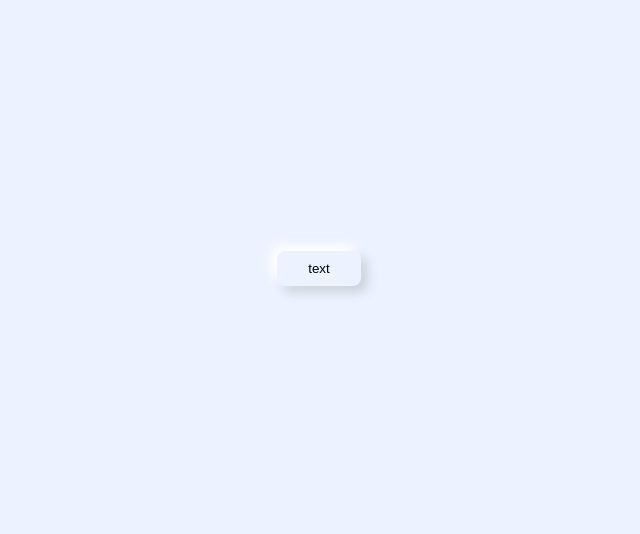
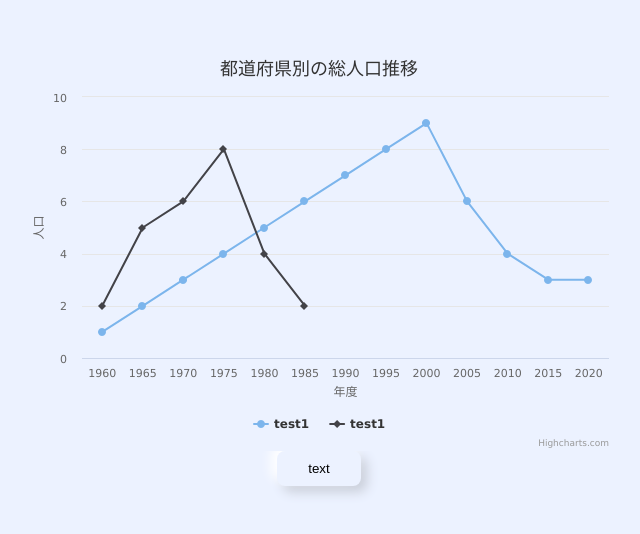
Before and after one commit to haruchu/population-graph, a Next.js app: page / in a window 1280 px wide. Shown: the part 132-666 px from the top of the page, without its empty margins (321-961 px from the left). Built offline with nearby package versions, Linux system fonts and the light colour scheme.

Commit message:
グラフ作成

```diff
--- a/package.json
+++ b/package.json
@@ -12,6 +12,8 @@
     "fix": "yarn lint:fix && yarn format"
   },
   "dependencies": {
+    "highcharts": "^10.3.2",
+    "highcharts-react-official": "^3.1.0",
     "next": "13.1.1",
     "react": "18.2.0",
     "react-dom": "18.2.0"
--- /dev/null
+++ b/src/components/graph/index.tsx
@@ -0,0 +1,46 @@
+import Highcharts from "highcharts";
+import HighchartsReact from "highcharts-react-official";
+
+export type HighchartsDataType = {
+  name: string;
+  data: number[];
+};
+
+export type GraphProps = {
+  populationData: HighchartsDataType[];
+};
+
+export const Graph = ({ populationData }: GraphProps) => {
+  const options = {
+    chart: {
+      backgroundColor: "#ECF2FF",
+    },
+    title: {
+      text: "都道府県別の総人口推移",
+    },
+    lang: {
+      noData: "データがありません",
+    },
+    noData: {
+      style: {
+        fontWeight: "bold",
+        fontSize: "20px",
+        color: "#000",
+      },
+    },
+    xAxis: {
+      categories: Array.from(Array(18).keys(), (x) => 1960 + x * 5),
+      title: {
+        text: "年度",
+      },
+    },
+    yAxis: {
+      title: {
+        text: "人口",
+      },
+    },
+    series: populationData,
+  };
+
+  return <HighchartsReact highcharts={Highcharts} constructorType={"chart"} options={options} />;
+};
--- a/src/pages/index.tsx
+++ b/src/pages/index.tsx
@@ -1,8 +1,14 @@
 import type { NextPage } from "next";
 import Head from "next/head";
 import { Checkbox } from "@/components/checkbox";
+import { Graph } from "@/components/graph";
 
 const Home: NextPage = () => {
+  const exampleData = [
+    { name: "test1", data: [1, 2, 3, 4, 5, 6, 7, 8, 9, 6, 4, 3, 3] },
+    { name: "test1", data: [2, 5, 6, 8, 4, 2] },
+  ];
+
   return (
     <>
       <Head>
@@ -12,6 +18,7 @@ const Home: NextPage = () => {
       </Head>
 
       <main>
+        <Graph populationData={exampleData} />
         <Checkbox text='text' onChange={(checked) => console.log(checked)} />
       </main>
     </>
```
Also changed, not shown: 1 other file (tests, documents, lock files or other folders).
